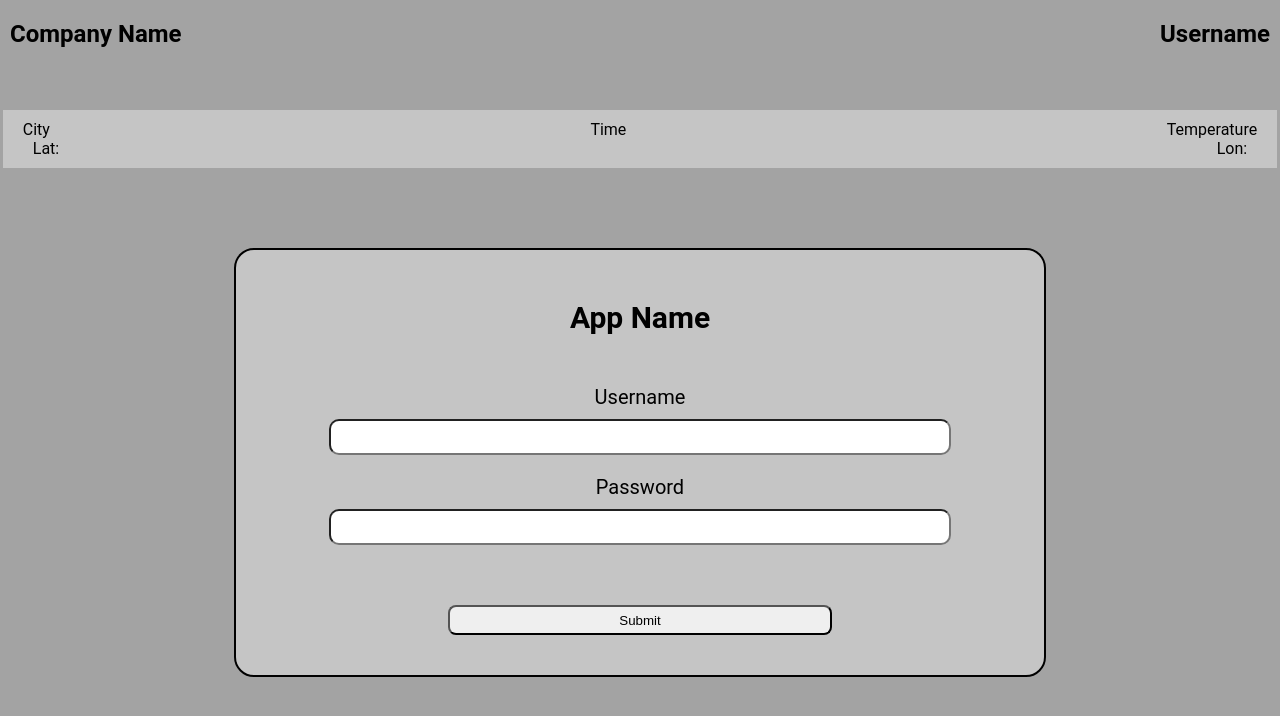
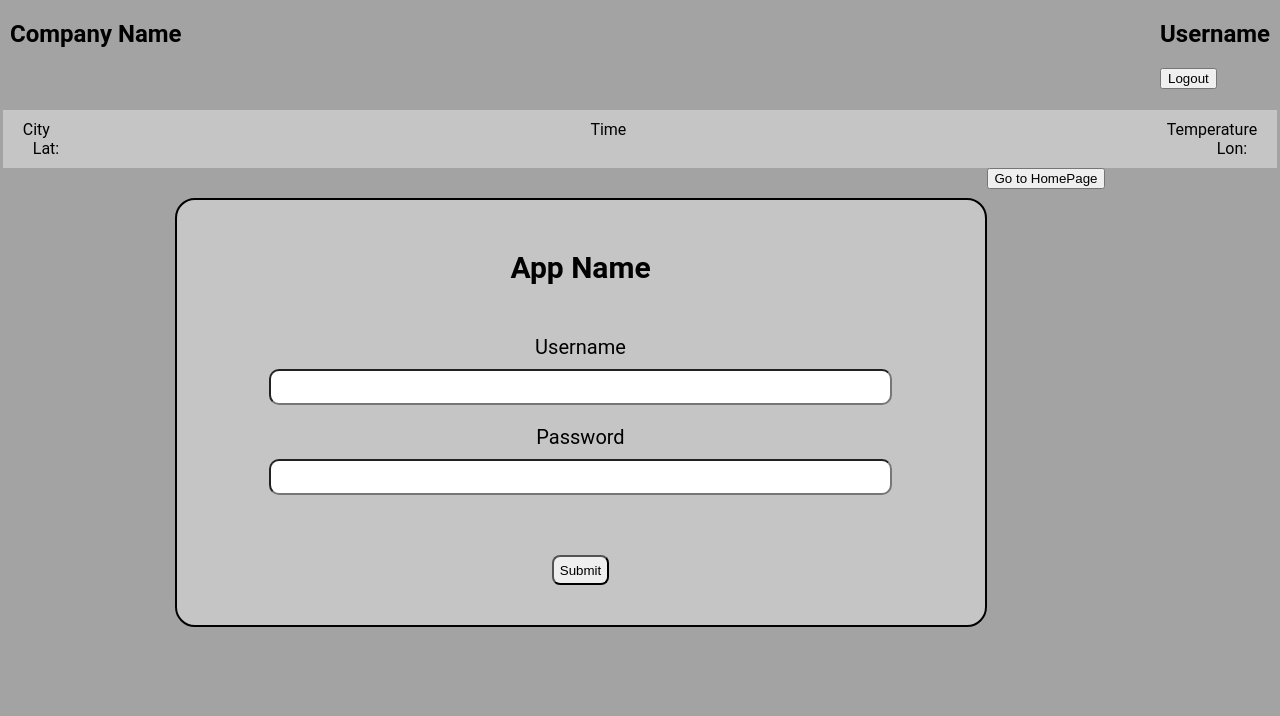
Before and after one commit to CognitivePrimate/gc-final-front-end, a React (Create React App) app: page / in a window 1280 px wide. Shown: the top 716 px of the page. Built offline with nearby package versions, Linux system fonts and the light colour scheme; no server answers.

Commit message:
partial functionality on user authentication for LoginScreen App

```diff
--- a/package.json
+++ b/package.json
@@ -10,7 +10,6 @@
     "@types/node": "^12.20.24",
     "@types/react": "^17.0.20",
     "@types/react-dom": "^17.0.9",
-    "@types/react-router-dom": "^5.1.8",
     "axios": "^0.21.4",
     "react": "^17.0.2",
     "react-dom": "^17.0.2",
@@ -41,5 +40,9 @@
       "last 1 firefox version",
       "last 1 safari version"
     ]
+  },
+  "devDependencies": {
+    "@types/react-router-dom": "^5.1.8",
+    "react-router-dom": "^5.3.0"
   }
 }
--- a/src/App.tsx
+++ b/src/App.tsx
@@ -1,7 +1,7 @@
 import React from 'react';
 import './App.css';
 import {ItemContextProvider} from './ContextProviders/WeatherLocationProvider'
-
+import { BrowserRouter as Router, Switch, Route } from 'react-router-dom';
 
 
 
@@ -41,20 +41,26 @@ import WeatherHeader from "./Components/WeatherHeader/weather-header";
 import Header from './Components/Header/header';
 import LoginScreen from './Components/LoginScreen/LoginScreen';
 import HomeScreen from './Components/HomeScreen/HomeScreen';
-// import { Route } from 'react-router-dom';
+
 
 function App() {
   return (
     <div className="App">
+      <Router>
         <Header />
         <ItemContextProvider>
           <WeatherHeader />
         </ItemContextProvider>
 
-        <LoginScreen/>
-        {/* <HomeScreen/> */}
+        <Route path="/" exact>
+          <LoginScreen/>
+        </Route>
 
+        <Route path="/HomeScreen">
+          <HomeScreen/>
+        </Route>
 
+        </Router>
     </div>
   );
 }
--- a/src/Components/Header/header.tsx
+++ b/src/Components/Header/header.tsx
@@ -1,4 +1,5 @@
 import React from 'react'
+import { Link } from 'react-router-dom';
 import WeatherHeader from '../WeatherHeader/weather-header';
 import "./header-styles.css";
 
@@ -7,7 +8,10 @@ const Header = () => {
     return (
         <div className="header">
             <h1 className="header-banner">Company Name</h1>
+            <section>
             <h2 className="header-banner">Username</h2>
+            <Link to="/"><button>Logout</button></Link>
+            </section>
             {/* <WeatherHeader />             */}
         </div>
     )
--- a/src/Components/LoginScreen/LoginScreen.css
+++ b/src/Components/LoginScreen/LoginScreen.css
@@ -1,6 +1,7 @@
 main.login-main {
     display: flex;
     justify-content: center;
+    margin-bottom: 20px;
 }
 
 main.login-main form.login-form{
@@ -10,7 +11,7 @@ background: rgb(197, 197, 197);;
  border-width: 2px;
  border-radius: 20px;
  width: 60%;
- margin: 80px 0 0 0;
+ margin: 30px 0 0 0;
  padding: 20px;
 }
 
@@ -44,5 +45,5 @@ main.login-main button.login-submit-button {
     margin: 60px 0 20px 0;
     border-radius: 8px;
     height: 30px;
-    width: 50%;
+    width: 100%;
 }
--- a/src/Components/LoginScreen/LoginScreen.tsx
+++ b/src/Components/LoginScreen/LoginScreen.tsx
@@ -1,28 +1,59 @@
+import { FormEvent, useState } from "react";
+import { Link } from "react-router-dom";
+import { UserLogin } from "../../Model/Interfaces";
 import "./LoginScreen.css";
 
 
-const loginScreen = () => {
+const LoginScreen = () => {
+
+    const [UsernameLogin, setUsernameLogin] = useState<UserLogin>({
+        username: '',
+        password: ''
+    })
+
+    const [authenticatedLogin, setAuthenticatedLogin] = useState({
+        authenticated: '/'
+    })
+    console.log(UsernameLogin);
+    const HandleLoginSubmit = (e: FormEvent) => {
+        e.preventDefault();
+
+
+        if(UsernameLogin.username == 'admin' && UsernameLogin.password == 'password'){
+            setAuthenticatedLogin({authenticated:"/HomeScreen"})
+            console.log(UsernameLogin);
+            console.log(authenticatedLogin);
+        } else if (UsernameLogin.username == 'volunteer' && UsernameLogin.password == 'password'){
+            setAuthenticatedLogin({authenticated:"/HomeScreen"})
+            console.log(UsernameLogin);
+            console.log(authenticatedLogin);
+        } else {
+            setUsernameLogin({username: 'incorrect username', password: 'incorrect password'})
+            console.log(UsernameLogin);
+            console.log(authenticatedLogin);
+            console.log(' no valid password login combination');
+        }
+    }
 
     return (
         <main className="login-main">
-            <form className="login-form" action="submit">
+            <form className="login-form" action="submit" onSubmit={HandleLoginSubmit}>
                 <h3 className="login-title">App Name</h3>
-
-
                 <section className="login-section">
                     <label htmlFor="username-login" className="login-label">Username</label>
-                    <input type="text" name="username-login" id="username-login" className="login-input"/>
+                    <input type="text" name="username-login" id="username-login" className="login-input" onChange={ (e) => setUsernameLogin({username: e.target.value, password: UsernameLogin.password})}/>
                 </section>
                 <section className="login-section">
                     <label htmlFor="password-login" className="login-label">Password</label>
-                    <input type="text" name="password-login" id="password-login" className="login-input"/>
+                    <input type="text" name="password-login" id="password-login" className="login-input" onChange= { (e) => setUsernameLogin({username: UsernameLogin.username, password: e.target.value})}/>
                 </section>
                 <section className="login-section">
-                    <button className="login-submit-button">Submit</button>
+                    <Link to={authenticatedLogin.authenticated}><button className="login-submit-button" type="button" onClick={HandleLoginSubmit}>Submit</button></Link>
                 </section>
             </form>
+            <Link to={authenticatedLogin.authenticated}><button>Go to HomePage</button></Link>
         </main>
     )
 }
 
-export default loginScreen;
+export default LoginScreen;
--- a/src/Model/Interfaces.ts
+++ b/src/Model/Interfaces.ts
@@ -7,3 +7,8 @@ export interface GeoLocationCon {
     GeoLocation: GeoLocation | any,
     updateLocation: (geoLocation: GeoLocation) => void
 }
+
+export interface UserLogin {
+    username: string,
+    password: string
+}
```
Also changed, not shown: 1 other file (tests, documents, lock files or other folders).
